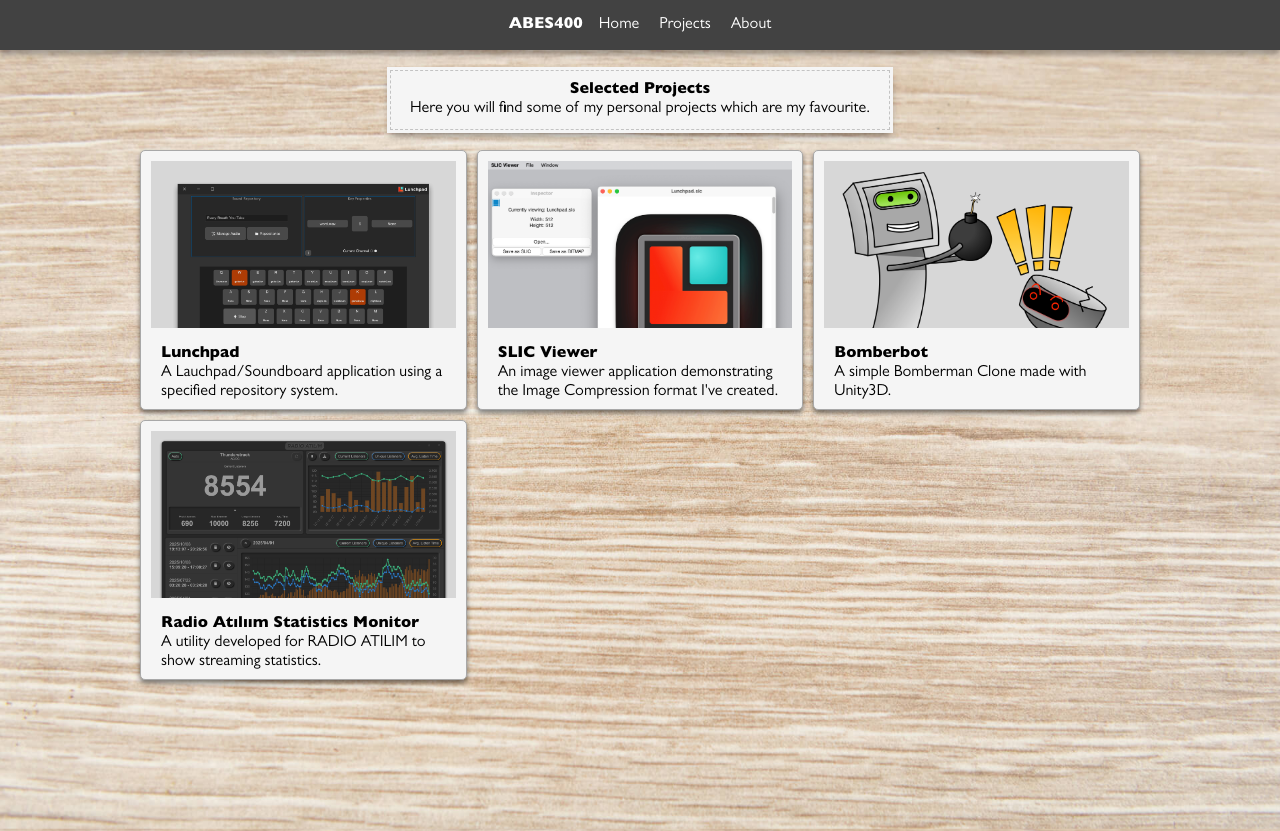
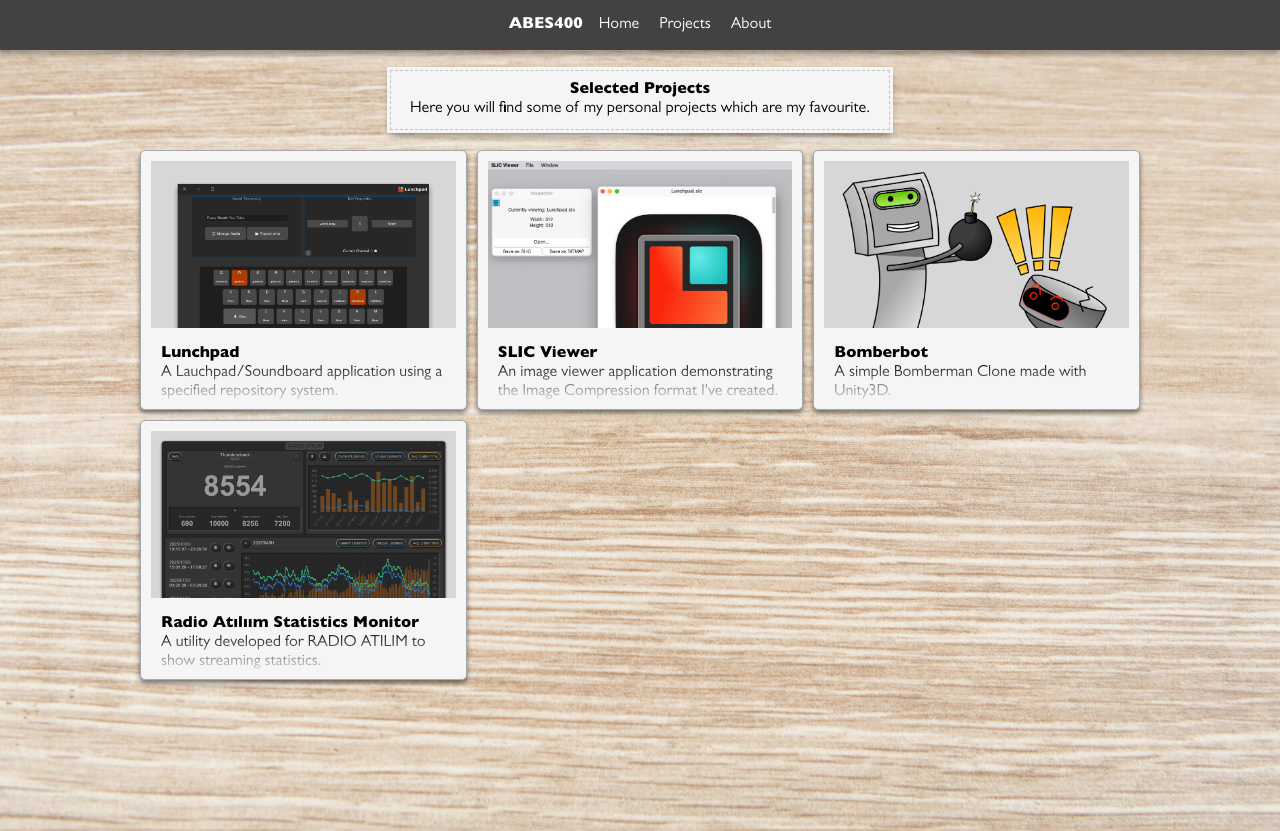
Before and after one commit to abes400/abes400-website, a plain HTML site: page docs/projects.html in a window 1280 px wide. Shown: the top 831 px of the page. Drawn offline with Linux system fonts and the light colour scheme.

Commit message:
ADD mask gradient

```diff
--- a/docs/projects.html
+++ b/docs/projects.html
@@ -79,6 +79,13 @@
 
                 .proj-title {
                     width: 100% !important;
+
+                    height: calc(100% - 167px);
+                    mask-image: linear-gradient(to bottom, black 0, black calc(100% - 45px), transparent 100%);
+                    mask-repeat: no-repeat;
+
+                    -webkit-mask-image: linear-gradient(to bottom, black 0, black calc(100% - 45px), transparent 100%);
+                    -webkit-mask-repeat: no-repeat;
                 }
 
             }
@@ -123,8 +130,9 @@
                 padding: 10px;
                 width: calc(100% - 200px);
                 font-size: 12pt;
+                overflow: hidden;
+            }
 
-            }
         }
     }
 
```
Also changed, not shown: docs/404.html (added, +1 -0 lines).
